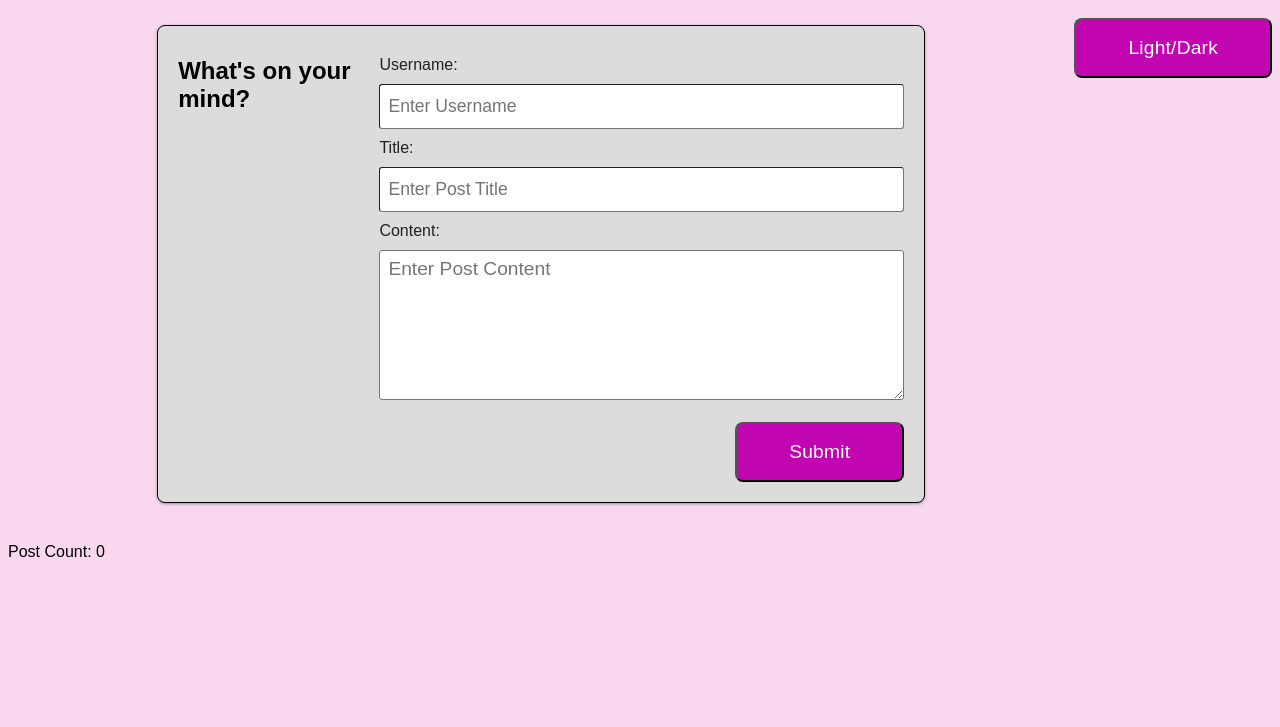
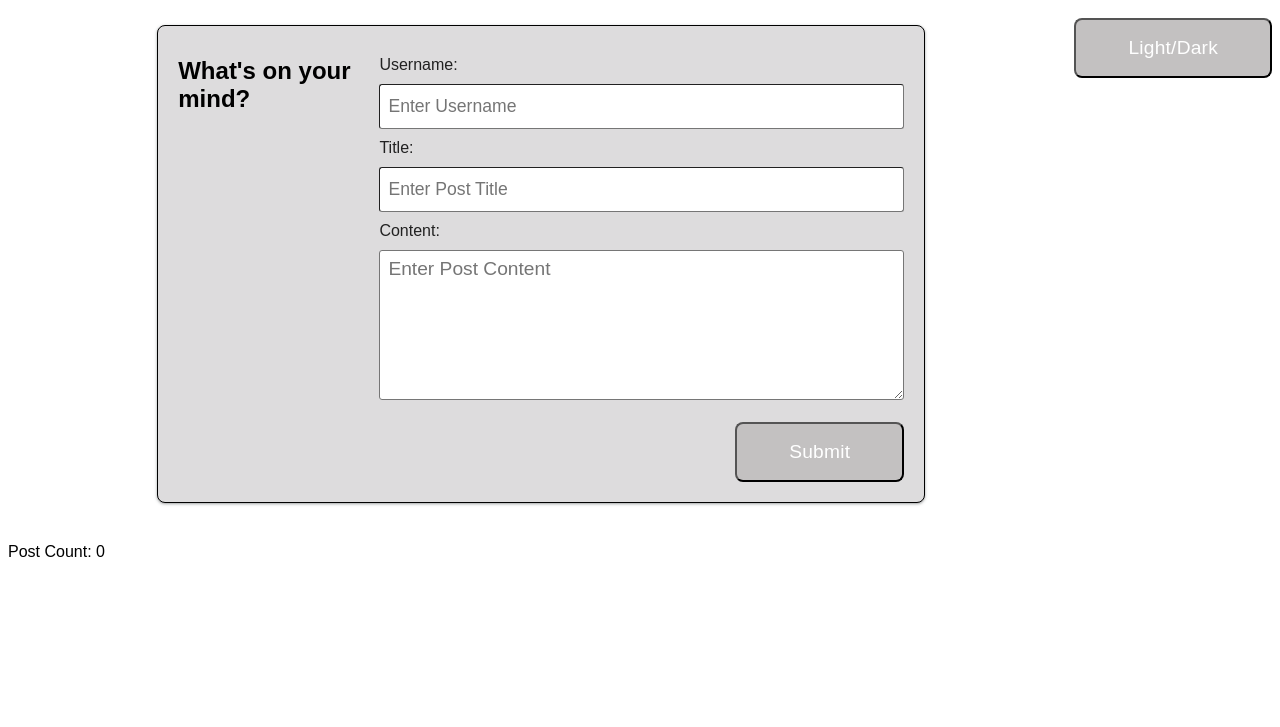
Before and after one commit to tedwhitson/04_Challenge, a plain HTML site: page my-blog/index.html in a window 1280 px wide. Shown: the part 73-800 px from the top of the page. Drawn offline with nearby package versions, Linux system fonts and the light colour scheme.

Commit message:
Simplified colors for light/dark modes - worked on local storage retrieve function

```diff
--- a/my-blog/assets/css/form.css
+++ b/my-blog/assets/css/form.css
@@ -6,23 +6,7 @@ h3 {
   margin-bottom: 0.45em;
 }
 
-button {
-  background-color: #c106b1;
-  border-radius: 8px;
-  color: #fff;
-  cursor: pointer;
-  font-size: 1.2em;
-  letter-spacing: 0.21px;
-  line-height: 16px;
-  max-width: 255px;
-  padding: 20px 52px;
-  text-align: center;
-  transition-duration: 0.15s;
-  transition-property: background-color;
-  transition-timing-function: linear;
-  margin-top: 0.6em;
-  float: right;
-}
+
 
 .input-field {
   margin-top: 10px;
--- a/my-blog/assets/css/style.css
+++ b/my-blog/assets/css/style.css
@@ -7,7 +7,25 @@
 body {
   font-size: 16px;
   font-family: Arial, Helvetica, sans-serif, sans-serif;
-  background-color: #f9d8ef;
+  background-color: white;
+}
+
+button {
+  background-color: rgb(195, 193, 193);
+  border-radius: 8px;
+  color: #fff;
+  cursor: pointer;
+  font-size: 1.2em;
+  letter-spacing: 0.21px;
+  line-height: 16px;
+  max-width: 255px;
+  padding: 20px 52px;
+  text-align: center;
+  transition-duration: 0.15s;
+  transition-property: background-color;
+  transition-timing-function: linear;
+  margin-top: 0.6em;
+  float: right;
 }
 
 /* Universal CSS file: This is going to be linked in the index.html and the blog.html */
--- a/my-blog/assets/js/logic.js
+++ b/my-blog/assets/js/logic.js
@@ -3,10 +3,8 @@ const themeButtonEl = $('#theme-btn');
 
 
 
-// light theme state
 let isDark = true;
 
-// Click event causes alert light theme toggle
 themeButtonEl.on('click', function () {
   if (isDark) {
     $('body').css({ 'background-color': 'grey', color: 'black' });
```
Also changed, not shown: my-blog/assets/js/blog.js (+10 -8 lines), my-blog/blog.html (+9 -1 lines).
